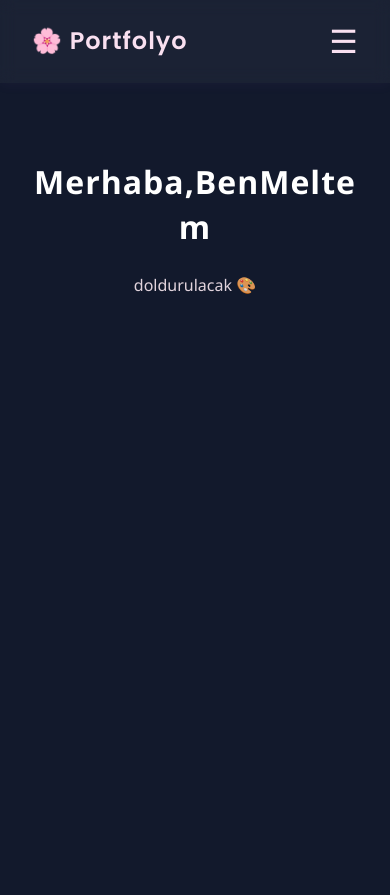
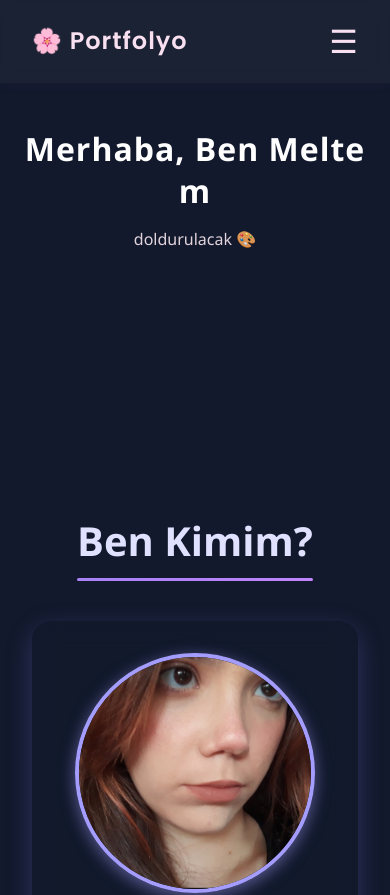
Before and after one commit to 1melteml/MeltemPortfolyo, a React (Create React App) app: page / in a window 390 px wide. Shown: the top 895 px of the page. Built offline with nearby package versions, Linux system fonts and the light colour scheme.

Commit message:
second adım

```diff
--- a/src/components/about.css
+++ b/src/components/about.css
@@ -1,18 +1,10 @@
 .about-section {
     padding: 8rem 2rem;
-    color: #f0f0f5; /* Açık renk, koyu zeminde okunabilir */
+    color: #f0f0f5;
     text-align: center;
-    animation: fadeIn 1.2s ease forwards;
-    opacity: 0;
-    background-color: #12192C; /* Koyu gece mavisi */
+    background-color: #12192C;
     background-repeat: no-repeat;
     background-position: center;
-}
-
-@keyframes fadeIn {
-    to {
-        opacity: 1;
-    }
 }
 
 .section-title {
@@ -20,7 +12,10 @@
     margin-bottom: 3rem;
     position: relative;
     display: inline-block;
-    color: #e0e0ff; /* Açık ton başlık için */
+    color: #e0e0ff;
+    opacity: 0;
+    transform: translateY(40px) scale(0.95);
+    transition: all 0.6s ease;
 }
 
 .section-title::after {
@@ -34,13 +29,18 @@
     border-radius: 2px;
 }
 
+.section-title.visible {
+    opacity: 1;
+    transform: translateY(0) scale(1);
+}
+
 .about-content {
     display: flex;
     gap: 2rem;
     justify-content: center;
     align-items: center;
     flex-wrap: wrap;
-    background: rgba(18, 25, 44, 0.8); /* Daha koyu, şeffaf arka plan */
+    background: rgba(18, 25, 44, 0.8);
     border-radius: 20px;
     padding: 2rem;
     backdrop-filter: blur(12px);
@@ -57,7 +57,7 @@
     height: 240px;
     border-radius: 50%;
     object-fit: cover;
-    border: 4px solid #a49dfd; /* Açık morumsu sınır */
+    border: 4px solid #a49dfd;
     box-shadow: 0 4px 16px rgba(164, 157, 253, 0.5);
 }
 
@@ -65,12 +65,20 @@
     max-width: 600px;
     font-size: 1.1rem;
     line-height: 1.8;
-    color: #d6d9f8; /* Açık, göz yormayan yazı rengi */
+    color: #d6d9f8;
     text-align: left;
 }
 
 .about-text p {
     margin-bottom: 1.5rem;
+    opacity: 0;
+    transform: translateY(30px);
+    transition: all 0.6s ease;
+}
+
+.about-text p.visible {
+    opacity: 1;
+    transform: translateY(0);
 }
 
 /* Responsive */
@@ -84,13 +92,3 @@
         text-align: center;
     }
 }
-.section-title {
-    opacity: 0;
-    transform: translateY(40px) scale(0.95);
-    transition: all 0.6s ease;
-}
-
-.section-title.visible {
-    opacity: 1;
-    transform: translateY(0) scale(1);
-}
--- a/src/components/about.js
+++ b/src/components/about.js
@@ -4,7 +4,7 @@ import './about.css';
 const About = () => {
 
     useEffect(() => {
-        const title = document.querySelector('.section-title');
+        const options = { threshold: 0.6 };
 
         const observer = new IntersectionObserver((entries) => {
             entries.forEach(entry => {
@@ -14,12 +14,20 @@ const About = () => {
                     entry.target.classList.remove('visible');
                 }
             });
-        }, { threshold: 0.6 });
+        }, options);
 
+        // Başlığı gözlemle
+        const title = document.querySelector('.section-title');
         if (title) observer.observe(title);
 
+        // Paragrafları gözlemle
+        const paragraphs = document.querySelectorAll('.about-text p');
+        paragraphs.forEach(p => observer.observe(p));
+
+        // Cleanup
         return () => {
             if (title) observer.unobserve(title);
+            paragraphs.forEach(p => observer.unobserve(p));
         };
     }, []);
 
--- a/src/components/hero.css
+++ b/src/components/hero.css
@@ -9,8 +9,11 @@
     background-size: cover;
     background-repeat: no-repeat;
     background-position: center;
+    display: flex;
+    flex-direction: column;
+    justify-content: center;
+    align-items: center;
 }
-
 
 .animated-title {
     font-size: 3rem;
@@ -35,29 +38,41 @@
     }
 }
 
-/* Alt yazı */
 .hero-subtext {
     margin-top: 1rem;
     font-size: 1.2rem;
     color: #f8e8f0;
     opacity: 0.9;
+    max-width: 600px;
+    padding: 0 1rem;
 }
 
-/* 📱 Responsive (Telefon için) */
+/* Responsive */
+
 @media screen and (max-width: 768px) {
     .hero {
-        padding: 10em 1.2rem;
+        padding: 8em 1.5rem;
+        min-height: auto;
     }
 
     .animated-title {
         font-size: 2rem;
         letter-spacing: 1px;
         white-space: normal;
-        line-height: 1.4;
+        line-height: 1.3;
     }
 
     .hero-subtext {
         font-size: 1rem;
-        padding: 0 1rem;
     }
 }
+.animated-title span {
+    display: inline-block;
+    opacity: 0;
+    transform: translateY(20px);
+    /* animasyon sadece animate sınıfında */
+}
+
+.animated-title.animate span {
+    animation: fadeUp 0.6s forwards;
+}
--- a/src/components/hero.js
+++ b/src/components/hero.js
@@ -1,16 +1,40 @@
-import React from 'react';
+import React, { useEffect, useState, useRef } from 'react';
 import './hero.css';
 
 const Hero = () => {
-    const title = "Merhaba, Ben  Meltem"; // Başlık buradan yönetilir
+    const title = "Merhaba, Ben Meltem";
+    const [isVisible, setIsVisible] = useState(false);
+    const heroRef = useRef(null);
+
+    useEffect(() => {
+        const observer = new IntersectionObserver(
+            ([entry]) => {
+                if (entry.isIntersecting) {
+                    setIsVisible(true);
+                } else {
+                    setIsVisible(false);
+                }
+            },
+            { threshold: 0.1 }
+        );
+
+        if (heroRef.current) {
+            observer.observe(heroRef.current);
+        }
+
+        return () => observer.disconnect();
+    }, []);
 
     return (
-        <section id="hero" className="hero">
-            <h1 className="animated-title">
+        <section id="hero" className="hero" ref={heroRef}>
+            <h1 className={`animated-title ${isVisible ? 'animate' : ''}`}>
                 {title.split('').map((char, index) => (
-                    <span key={index} style={{ animationDelay: `${index * 0.05}s` }}>
-            {char}
-          </span>
+                    <span
+                        key={index}
+                        style={{ animationDelay: `${index * 0.05}s` }}
+                    >
+                        {char === ' ' ? '\u00A0' : char}
+                    </span>
                 ))}
             </h1>
             <p className="hero-subtext">doldurulacak 🎨</p>
```
